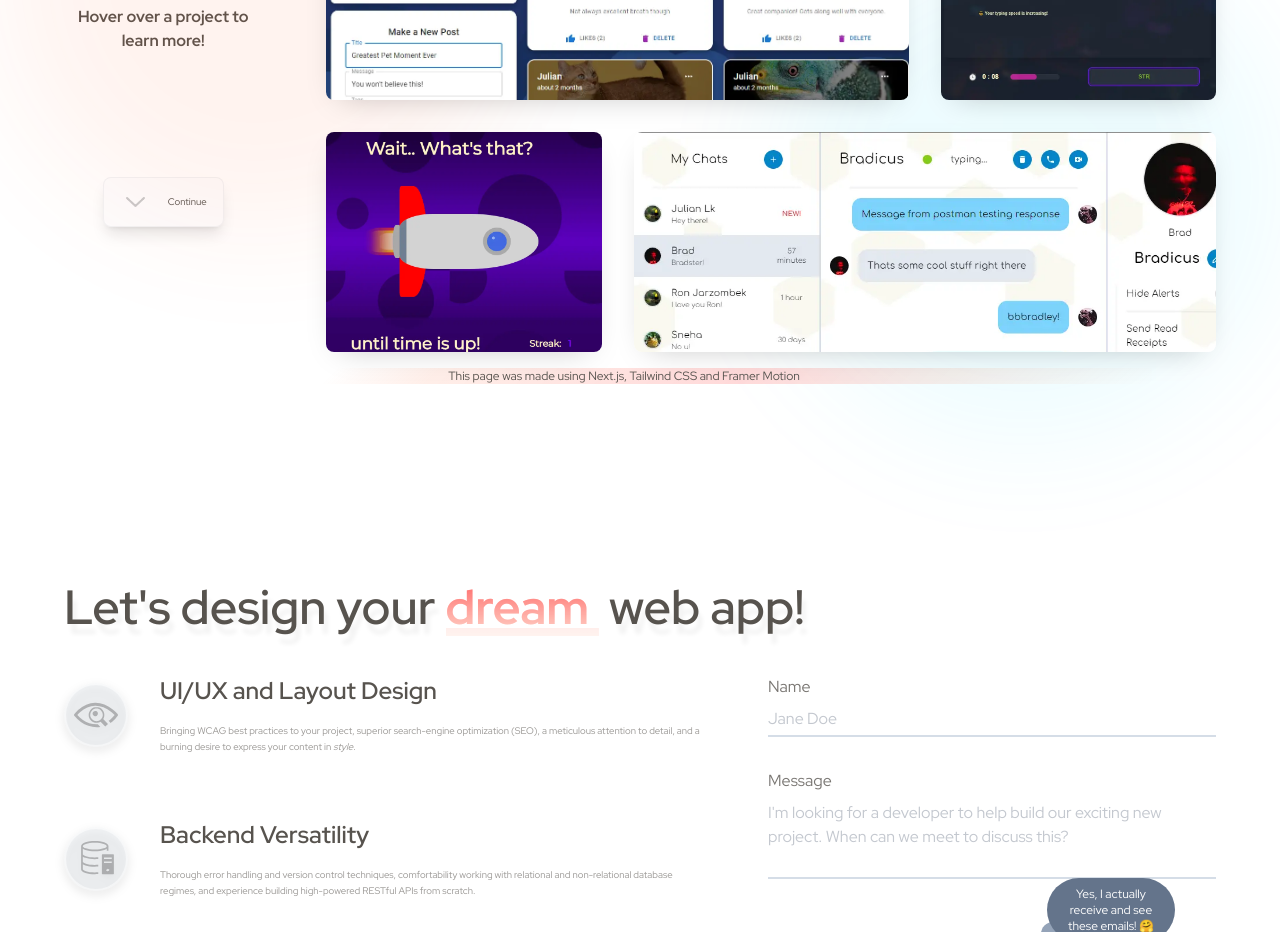
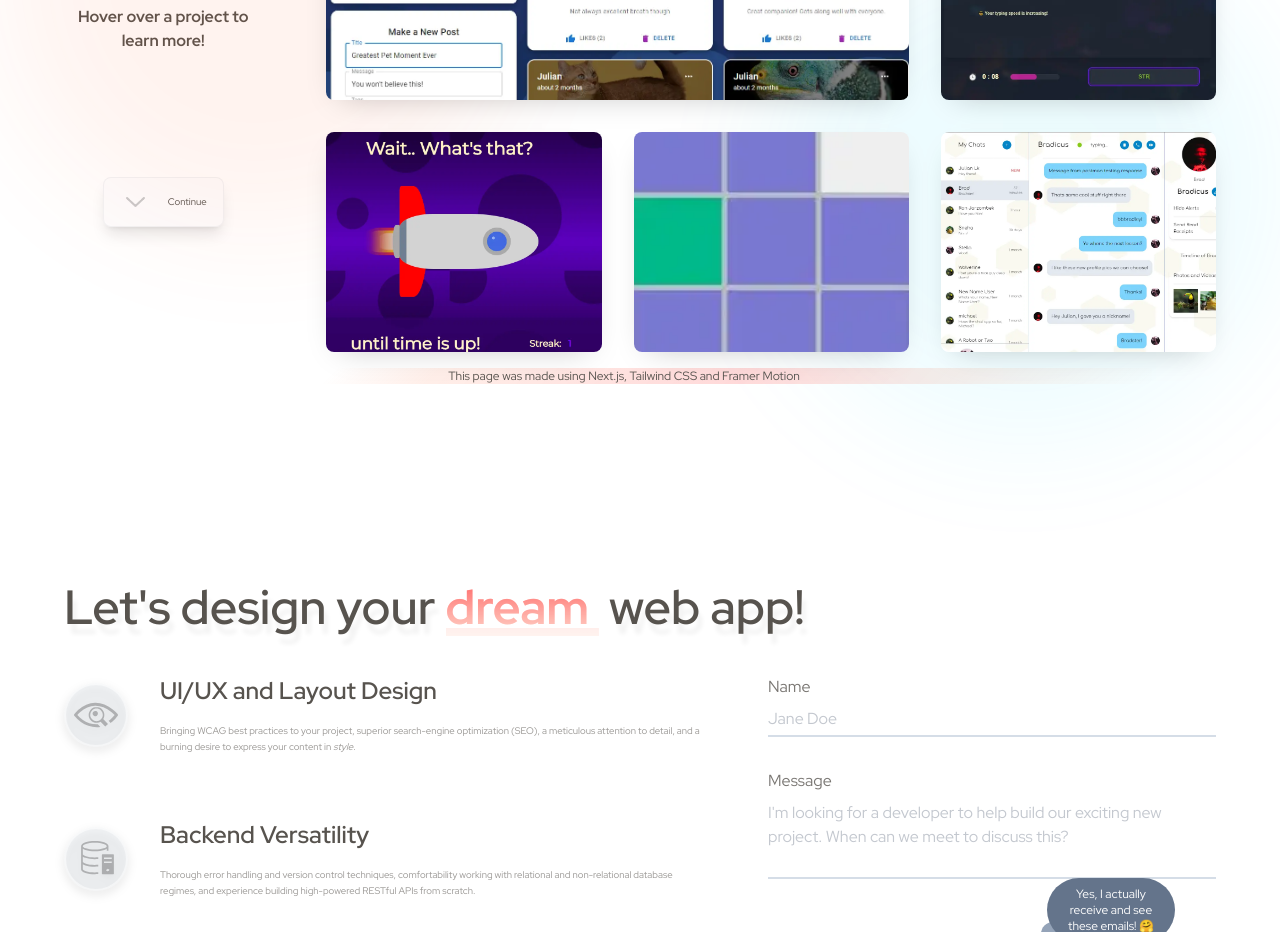
Before and after one commit to julianlk522/portfo, a Next.js app: page / in a window 1280 px wide. Shown: the part 2720-3652 px from the top of the page. Built offline with nearby package versions, Linux system fonts and the light colour scheme.

Commit message:
add soundoku data to ProjectData and add screenshot to ProjectGridMember to include it in the projects grid

```diff
--- a/components/Work/ProjectsGrid/ProjectData.ts
+++ b/components/Work/ProjectsGrid/ProjectData.ts
@@ -63,9 +63,26 @@ const projectsData: GridMemberProps[] = [
 		detailsLink: '/dancing',
 	},
 	{
-		tailwindStyles: 'row-start-4 md:col-span-2 md:row-start-2',
+		tailwindStyles: 'row-start-4 md:col-span-1 md:row-start-2',
+		screenshotId: 3,
+		title: 'Soundoku',
+		description: 'Classic sudoku with a tricky twist',
+		altImgText: 'an audio-based sudoku game',
+		stackItems: [
+			'Angular',
+			'TypeScript',
+			'Web Audio API',
+			'Jasmine',
+			'Karma',
+		],
+		ghLink: 'https://github.com/julianlk522/soundoku',
+		liveLink: 'https://soundoku.netlify.app/',
+		detailsLink: '/soundoku',
+	},
+	{
+		tailwindStyles: 'row-start-5 md:col-span-1 md:row-start-2',
 		objectPosition: 'top',
-		screenshotId: 3,
+		screenshotId: 4,
 		title: 'Chat Station',
 		description: 'Quickly and conveniently message your friends',
 		altImgText: 'a chat app for messaging your friends',
--- a/components/Work/ProjectsGrid/ProjectGridMember.tsx
+++ b/components/Work/ProjectsGrid/ProjectGridMember.tsx
@@ -5,6 +5,7 @@ import Link from 'next/link'
 import socialScreenshot from '../../../public/projectDetails/petSocialHeader.webp'
 import dancingScreenshot from '../../../public/projectDetails/dancingButtonHeader.webp'
 import typingScreenshot from '../../../public/projectDetails/typingHeader.webp'
+import sudokuScreenshot from '../../../public/projectDetails/soundokuFilledCell.webp'
 import chatScreenshot from '../../../public/chatScreenshot.webp'
 import styles from './ProjectGridMember.module.css'
 import { GridMemberProps } from './ProjectData'
@@ -13,6 +14,7 @@ const screenshots = [
 	socialScreenshot,
 	typingScreenshot,
 	dancingScreenshot,
+	sudokuScreenshot,
 	chatScreenshot,
 ]
 
```
Also changed, not shown: public/projectDetails/soundokuFilledCell.webp.
